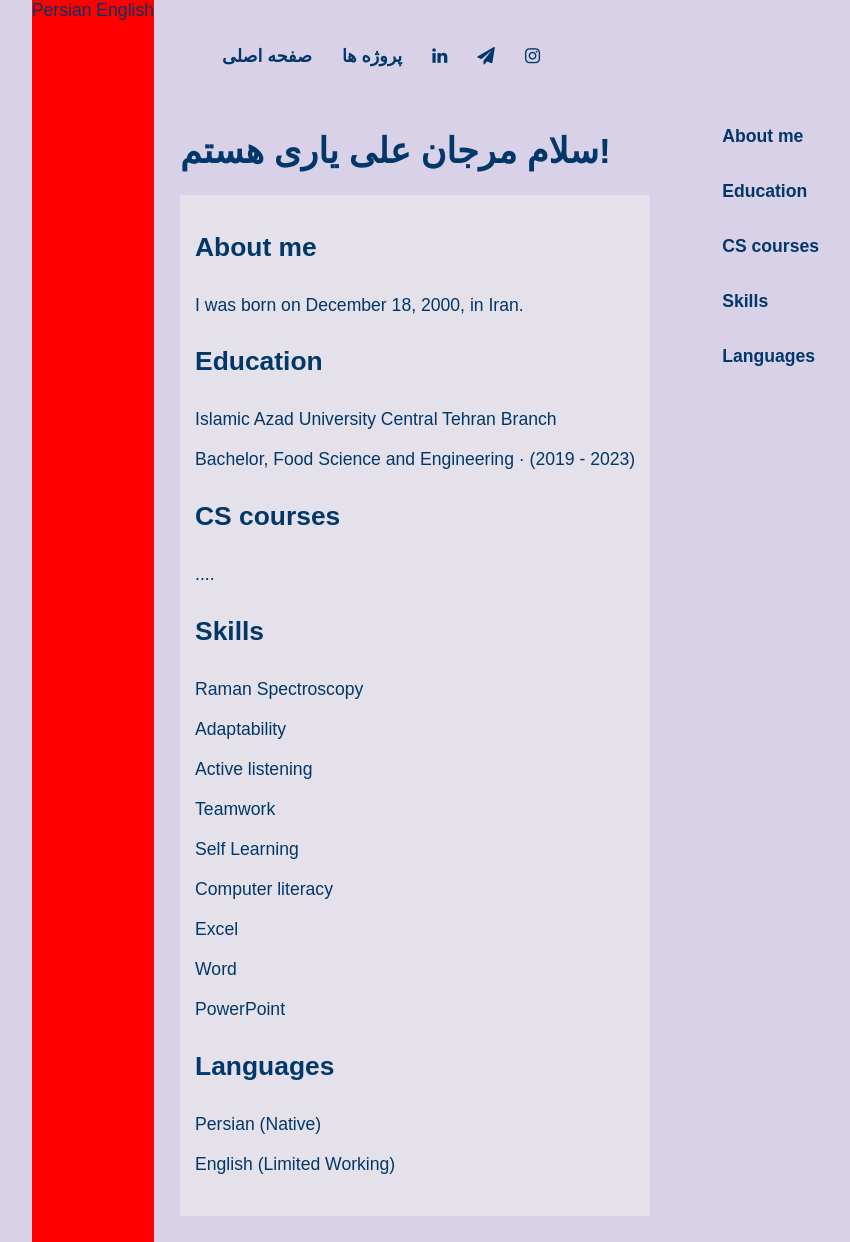
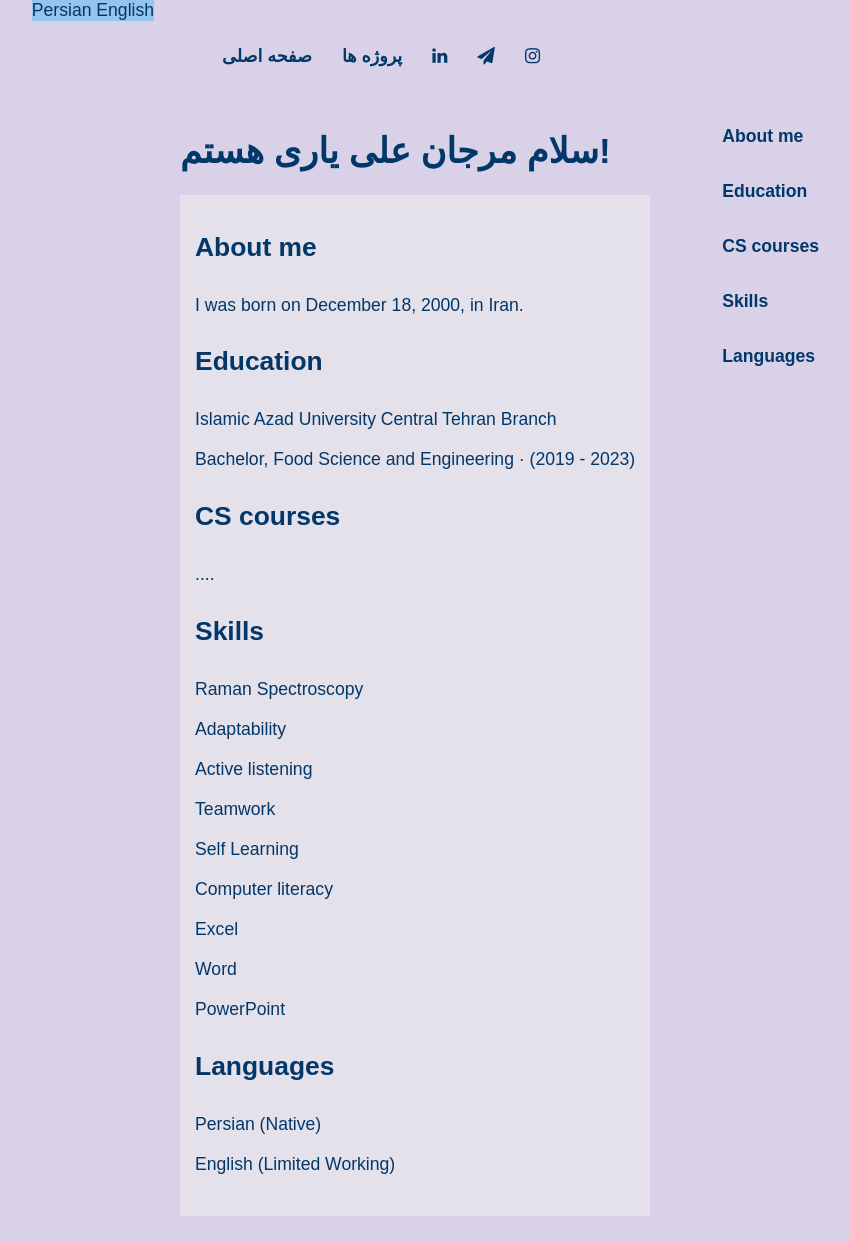
Before and after one commit to MarjanCode/portfolio, a Flask app: page / in a window 1280 px wide. Shown: the whole page, without its empty margins (286-1136 px from the left). Run offline with Flask 3, Linux system fonts and the light colour scheme.

Commit message:
Mon, Jan 6, 2025, 5:59 PM +03:30

```diff
--- a/static/mystyle.css
+++ b/static/mystyle.css
@@ -8,8 +8,9 @@ body {
 
 #lang-header {
     float: left;
-    background-color: red;
-
+    background-color: #95c4f0;
+    height: 0%;
+    float: left;
 }
 
 
```
